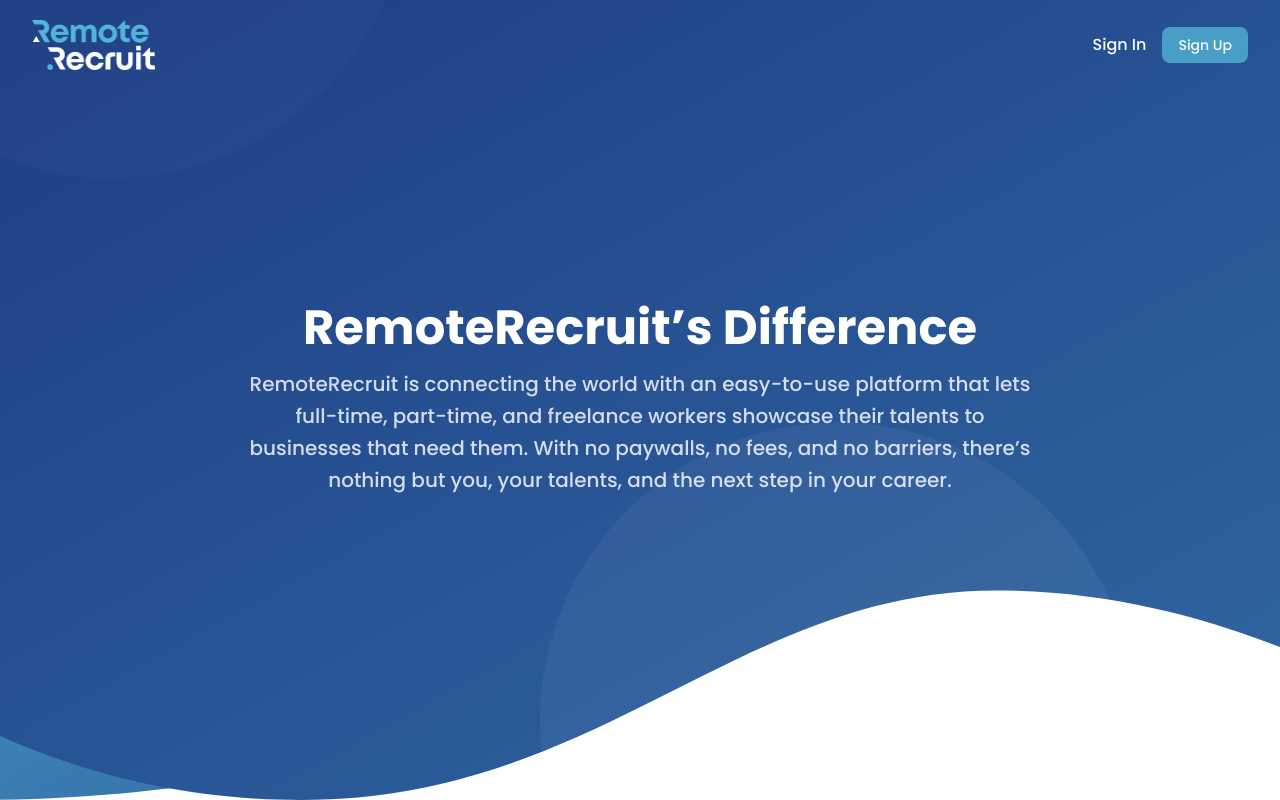
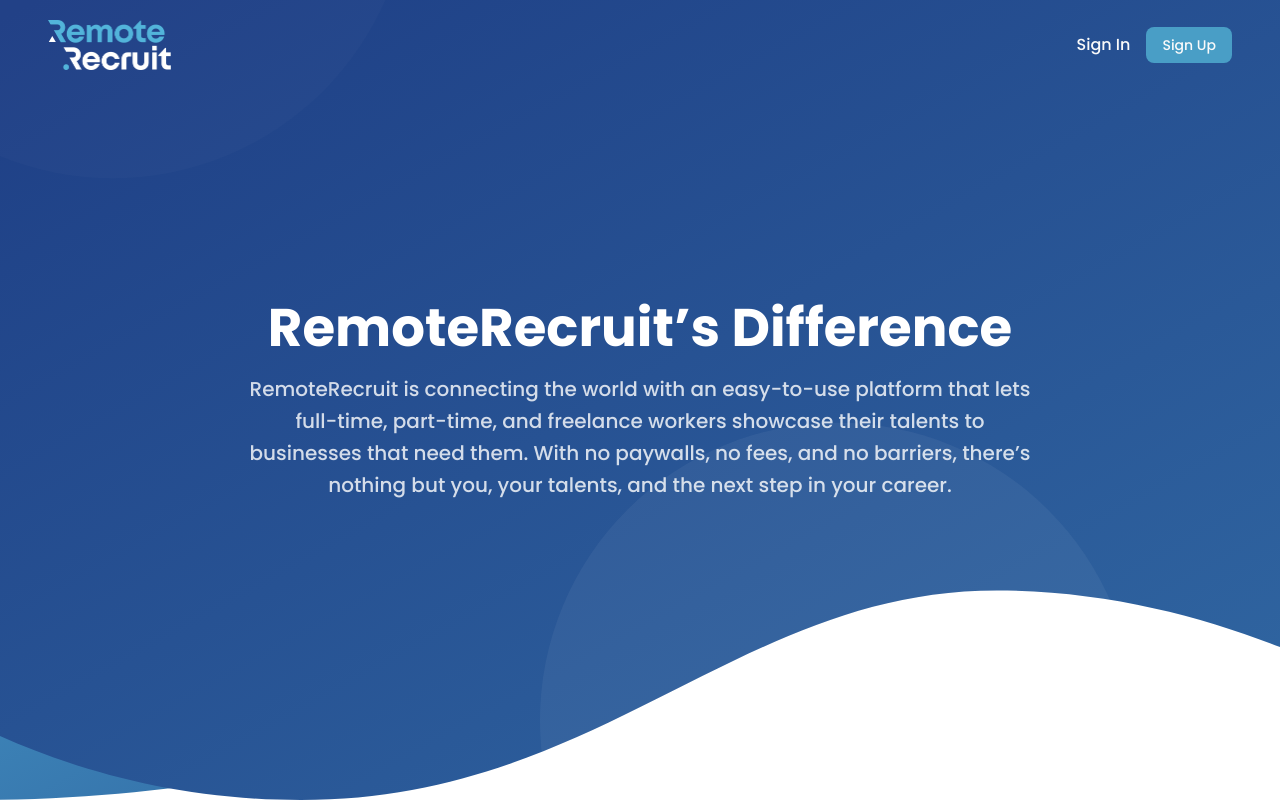
Before and after one commit to BeatriceWambuiMbugua/remote-recruit, a Next.js app: page / in a window 1280 px wide. Built offline with nearby package versions, Linux system fonts and the light colour scheme.

Commit message:
Update HeroSection and Navbar styles for improved layout and responsiveness

```diff
--- a/src/components/hero-section.tsx
+++ b/src/components/hero-section.tsx
@@ -1,7 +1,7 @@
 const HeroSection = () => {
   return (
     <div className="flex flex-col items-center justify-center bg-[url('/assets/Background.svg')] bg-cover bg-center min-h-screen text-white space-y-4">
-      <h1 className=" text-4xl md:text-5xl font-bold text-center">RemoteRecruit’s Difference</h1>
+      <h1 className=" text-4xl md:text-[53px] font-bold text-center">RemoteRecruit’s Difference</h1>
       <p className=" text-lg md:text-xl text-center max-w-[800px] text-white/80 font-medium leading-8 tracking-normal">
         RemoteRecruit is connecting the world with an easy-to-use platform that
         lets full-time, part-time, and freelance workers showcase their talents
--- a/src/components/navbar.tsx
+++ b/src/components/navbar.tsx
@@ -4,7 +4,7 @@
 
 const Navbar = () => {
   return (
-    <div className="px-8 py-5 fixed top-0 left-0 right-0 z-50">
+    <div className="px-12 py-5 fixed top-0 left-0 right-0 z-50">
       <div className="flex items-center justify-between">
         <Image src="/logo.webp" alt="logo" width={123} height={50} />
         <div className="flex items-center gap-4">
```
